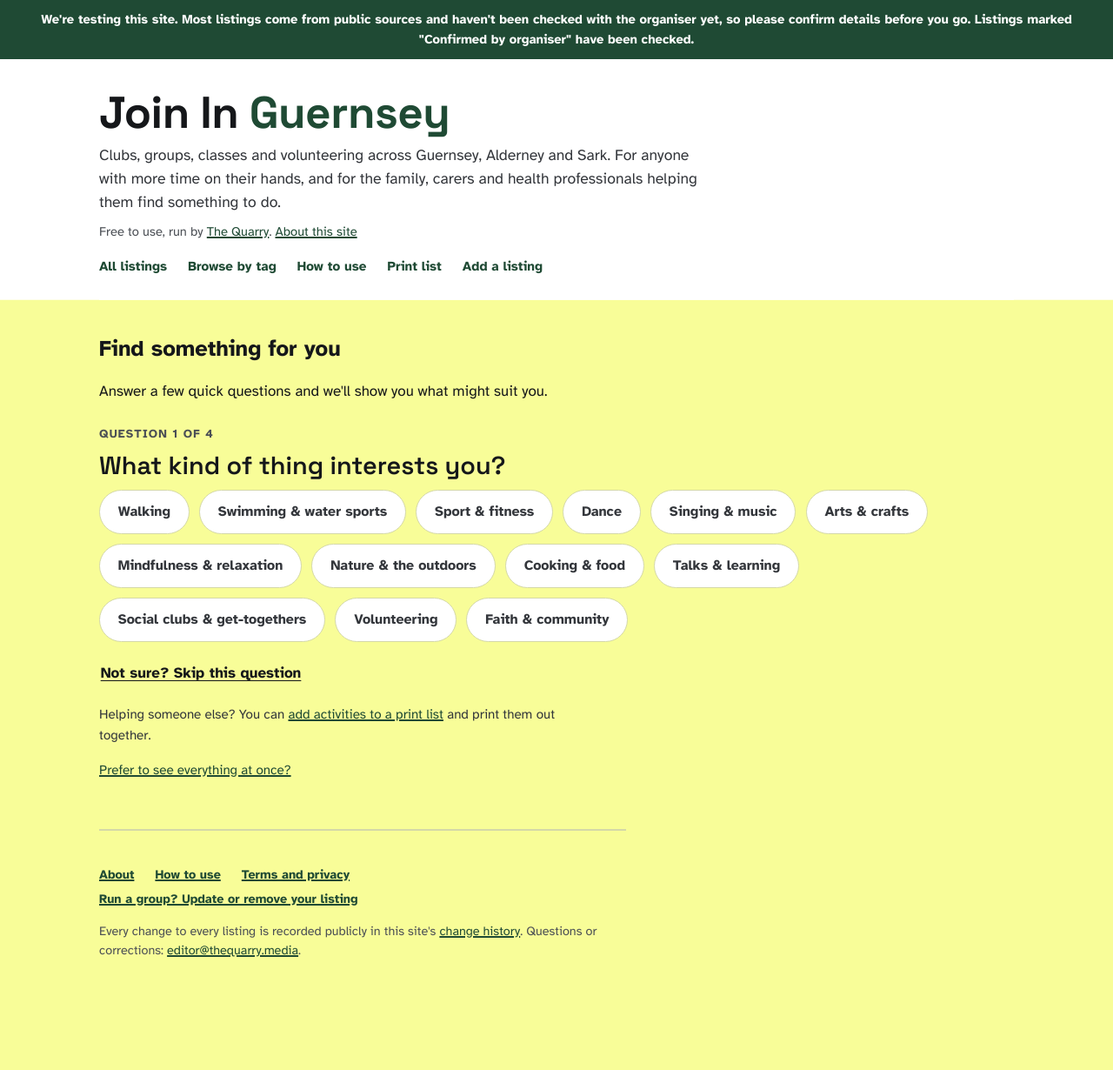
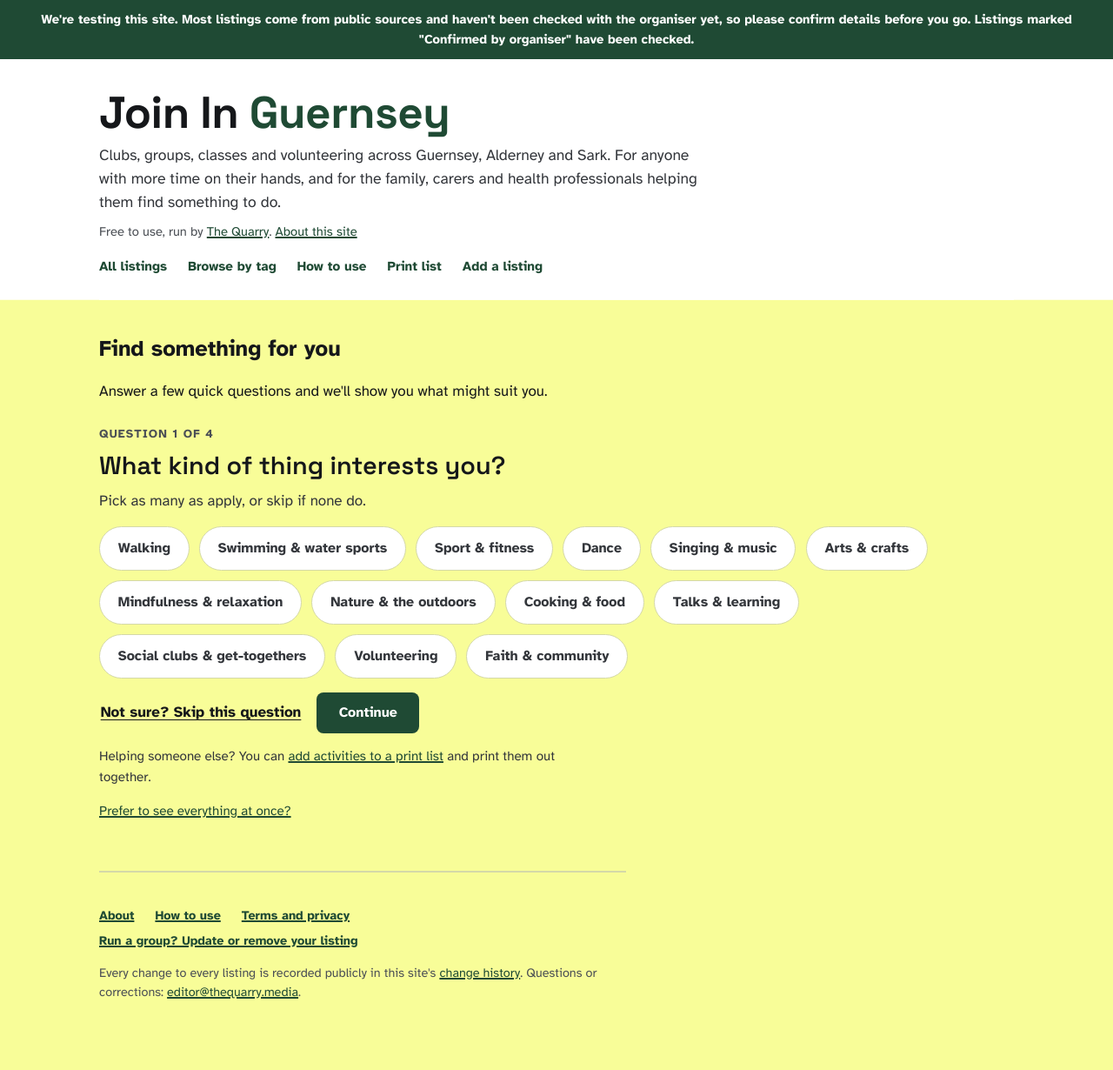
Before and after one commit to active-seniors/active-seniors.github.io, a Jekyll site: the page built from index.md, in a window 1280 px wide. Shown: the whole page at 87% size. Built offline with Jekyll 4.4.1, drawn with Linux system fonts in a browser that asks for light colours; before the commit the page ends 1182 px from its top, so only the background shows below that; part of the change alters nothing that is shown.

Commit message:
Make interests multi-select, matching needs' existing pattern
Jon's expectation, reasonably: pick more than one interest the same
way you can already pick more than one need. Interests (tags) were
single-select everywhere — the wizard's Q1 auto-advanced on one
click, matchesTag() checked exact equality to one value, and the
panel's tag-cloud links replaced rather than toggled.

Extended the existing, already-proven multi-select pattern (needs)
to tags throughout: wizard Q1 now matches Q2's UI (hint text,
aria-pressed, a Continue button instead of auto-advance), added
'tag' to MULTI_FIELDS so the existing generic toggle logic covers it
with no special-casing, matchesTag() is now an OR-match against
however many are picked (same as matchesNeeds), and the tag-cloud/
per-card click handler toggles tag the same way it already toggles
need. computeBestMatch()'s reasoning sentence and the "your answers"
summary both build a joined list now instead of assuming one value.

Verified in a rebuilt test harness (both script blocks extracted,
driven via real click() dispatch): two interests picked via the tag
cloud correctly OR-match and toggle off independently, and the full
wizard flow (two interests + a need) produces the correctly combined
tag=a,b&need=c URL end to end.

Co-Authored-By: Claude Sonnet 5 <noreply@anthropic.com>

```diff
--- a/index.md
+++ b/index.md
@@ -14,13 +14,17 @@ title: Home
   <div class="wizard-step" id="wizard-step-0">
     <p class="wizard-progress">Question 1 of 4</p>
     <h3 tabindex="-1">What kind of thing interests you?</h3>
+    <p class="wizard-hint">Pick as many as apply, or skip if none do.</p>
     <div class="wizard-choices">
       {% for tag in activity_tags %}
       {% assign label = site.data.tag_labels[tag] | default: tag %}
-      <button type="button" class="wizard-choice" data-field="tag" data-value="{{ tag }}">{{ label }}</button>
+      <button type="button" class="wizard-choice" data-field="tag" data-value="{{ tag }}" aria-pressed="false">{{ label }}</button>
       {% endfor %}
     </div>
-    <button type="button" class="wizard-skip-step">Not sure? Skip this question</button>
+    <div class="wizard-actions">
+      <button type="button" class="wizard-skip-step">Not sure? Skip this question</button>
+      <button type="button" class="wizard-continue">Continue</button>
+    </div>
   </div>
 
   <div class="wizard-step" id="wizard-step-1" hidden>
@@ -279,7 +283,7 @@ function applySortOrder(cards) {
 function computeBestMatch(cards) {
   var el = document.getElementById('best-match');
   var urlParams = new URLSearchParams(window.location.search);
-  var activeTag = urlParams.get('tag');
+  var tagParam = urlParams.get('tag');
   var needParam = urlParams.get('need');
   var intensityParam = urlParams.get('intensity');
   var parishParam = urlParams.get('parish');
@@ -287,7 +291,7 @@ function computeBestMatch(cards) {
   // Only meaningful when the visitor actually specified something —
   // picking a "top pick" out of the entire unfiltered directory isn't a
   // match, it's just whichever listing happens to be best-documented.
-  if (!activeTag && !needParam && !intensityParam && !parishParam) {
+  if (!tagParam && !needParam && !intensityParam && !parishParam) {
     el.hidden = true;
     return;
   }
@@ -329,9 +333,11 @@ function computeBestMatch(cards) {
   document.dispatchEvent(new CustomEvent('printlist:change'));
 
   var reasons = [];
-  if (activeTag) {
-    var tagLabel = TAG_LABELS[activeTag] ? TAG_LABELS[activeTag].toLowerCase() : activeTag;
-    reasons.push(tagLabel);
+  if (tagParam) {
+    var tagLabels = tagParam.split(',').map(function (t) {
+      return TAG_LABELS[t] ? TAG_LABELS[t].toLowerCase() : t;
+    });
+    reasons.push(tagLabels.join(' and '));
   }
   if (needParam) {
     var needLabels = needParam.split(',').map(function (n) {
@@ -372,10 +378,16 @@ function computeBestMatch(cards) {
   // when unassigned — harmless by coincidence while only tag-filtering
   // used it, but would throw as soon as a need-only filter tried to read
   // it with no tag set.
-  var activeTag = urlParams.get('tag');
-  if (activeTag) {
+  //
+  // Interests (tags), same comma-separated/OR-matched pattern as needs
+  // below — a listing matches if it carries *any* of the selected
+  // interests, picking more than one widens the results rather than
+  // narrowing to listings that match every one.
+  var tagParam = urlParams.get('tag');
+  var activeTags = tagParam ? tagParam.split(',') : [];
+  if (activeTags.length) {
     activeTagBanner.hidden = false;
-    activeTagLabel.textContent = TAG_LABELS[activeTag] || activeTag;
+    activeTagLabel.textContent = activeTags.map(function (t) { return TAG_LABELS[t] || t; }).join(', ');
   }
 
   // Needs — a second, separate dimension from interests (tags): what the
@@ -391,9 +403,9 @@ function computeBestMatch(cards) {
   }
 
   function matchesTag(card) {
-    if (!activeTag) return true;
+    if (!activeTags.length) return true;
     var tags = (card.getAttribute('data-tags') || '').split(' ');
-    return tags.indexOf(activeTag) !== -1;
+    return activeTags.some(function (t) { return tags.indexOf(t) !== -1; });
   }
 
   function matchesNeeds(card) {
@@ -478,10 +490,10 @@ function computeBestMatch(cards) {
   // survive it either). Fixed by intercepting the click and merging onto
   // the *current* URL — which syncUrlFromCheckboxes above keeps accurate
   // for parish/intensity — rather than navigating to the link's own
-  // single-param href as-is. Tag (interest) stays single-select, set/
-  // replaced like the wizard's own Q1; need stays multi-select, toggled
-  // in or out like the wizard's own Q2, since that's the existing
-  // semantics everywhere else (matchesNeeds, the wizard's MULTI_FIELDS).
+  // single-param href as-is. Both tag and need are multi-select, toggled
+  // in or out, matching the wizard's own Q1/Q2 and matchesTag/matchesNeeds
+  // above — picking more than one interest (or need) widens the results,
+  // it doesn't require a listing to match every one chosen.
   document.addEventListener('click', function (e) {
     var link = e.target.closest('.tag-filter-link');
     if (!link) { return; }
@@ -490,14 +502,12 @@ function computeBestMatch(cards) {
     if (!param || !value) { return; } // malformed — fall through to the plain href
     e.preventDefault();
     var params = new URLSearchParams(window.location.search);
-    if (param === 'tag') {
-      params.set('tag', value);
-    } else if (param === 'need') {
-      var current = params.get('need');
-      var needsArr = current ? current.split(',') : [];
-      var idx = needsArr.indexOf(value);
-      if (idx === -1) { needsArr.push(value); } else { needsArr.splice(idx, 1); }
-      if (needsArr.length) { params.set('need', needsArr.join(',')); } else { params.delete('need'); }
+    if (param === 'tag' || param === 'need') {
+      var current = params.get(param);
+      var arr = current ? current.split(',') : [];
+      var idx = arr.indexOf(value);
+      if (idx === -1) { arr.push(value); } else { arr.splice(idx, 1); }
+      if (arr.length) { params.set(param, arr.join(',')); } else { params.delete(param); }
     }
     params.set('view', 'panel');
     window.location.href = "{{ '/' | relative_url }}?" + params.toString();
@@ -506,12 +516,12 @@ function computeBestMatch(cards) {
   // "Your matches" summary: shown whenever the page was opened with answers
   // (from the questions or a shared link), so the results lead with what was
   // asked for instead of sitting below the tag cloud and filters.
-  var answered = !!(activeTag || activeNeeds.length || intensityParam || parishParam);
+  var answered = !!(activeTags.length || activeNeeds.length || intensityParam || parishParam);
   var answersBox = document.getElementById('your-answers');
   function updateAnswers(count) {
     if (!answered) { return; }
     var parts = [];
-    if (activeTag) { parts.push(TAG_LABELS[activeTag] || activeTag); }
+    if (activeTags.length) { parts.push(activeTags.map(function (t) { return TAG_LABELS[t] || t; }).join(', ')); }
     if (activeNeeds.length) { parts.push(activeNeeds.map(function (n) { return TAG_LABELS[n] || n; }).join(', ')); }
     if (intensityParam) {
       var lvl = intensityParam.split(',')[0];
@@ -588,12 +598,13 @@ function computeBestMatch(cards) {
   var skipAllLink = document.getElementById('finder-skip-all');
   var steps = document.querySelectorAll('.wizard-step');
   var currentStep = 0;
-  // needs and parishes are multi-select (pick as many as apply); tag and
-  // intensity are single-select. MULTI_FIELDS maps a multi-select
-  // data-field name to its array property on state, so both are handled
-  // by the same code below instead of one-off special-casing each.
-  var MULTI_FIELDS = { parish: 'parishes', need: 'needs' };
-  var state = { tag: null, needs: [], intensity: null, parishes: [] };
+  // tags, needs and parishes are all multi-select (pick as many as
+  // apply); intensity is the only single-select question. MULTI_FIELDS
+  // maps a multi-select data-field name to its array property on state,
+  // so all three are handled by the same code below instead of one-off
+  // special-casing each.
+  var MULTI_FIELDS = { tag: 'tags', parish: 'parishes', need: 'needs' };
+  var state = { tags: [], needs: [], intensity: null, parishes: [] };
   var VIEW_KEY = 'jig-finder-view';
 
   function getStoredView() {
@@ -621,7 +632,7 @@ function computeBestMatch(cards) {
 
   function goToResults() {
     var params = new URLSearchParams();
-    if (state.tag) { params.set('tag', state.tag); }
+    if (state.tags.length) { params.set('tag', state.tags.join(',')); }
     if (state.needs.length) { params.set('need', state.needs.join(',')); }
     if (state.intensity) { params.set('intensity', state.intensity + ',unrated'); }
     if (state.parishes.length) { params.set('parish', state.parishes.join(',')); }
```
